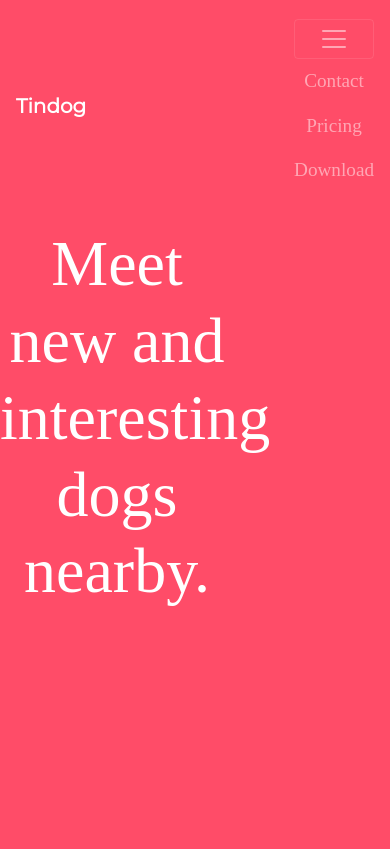
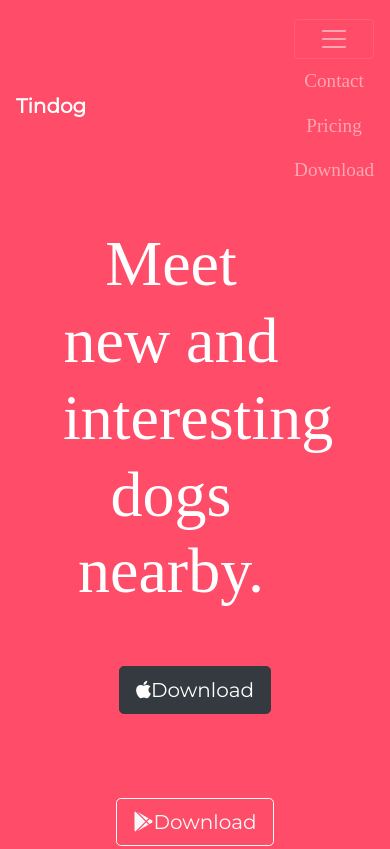
Before and after one commit to kushtasemi/TinDog-Start-semi, a plain HTML site: page index.html in a window 390 px wide. Shown: the top 849 px of the page. Drawn offline with nearby package versions, Linux system fonts and the light colour scheme.

Commit message:
responsive page

```diff
--- a/css/styles.css
+++ b/css/styles.css
@@ -2,15 +2,12 @@ body{
   font-family: "Montserrat"
 }
 
-/* ktu e dua shkrimin pak me djathas*/
 
 h1{
   font-family: "Montserrat-black";
   text-align: center;
   font-size: 4rem;
   width: 60%;
-  position: static;
-  padding-bottom: 4rem;
 
 }
 
--- a/index.html
+++ b/index.html
@@ -45,16 +45,16 @@
 
     <!-- Title -->
 
-    <div class="row">
+    <div class="row m-0">
       <div class="col-lg-6">
-      <h1>Meet new and interesting dogs nearby.</h1>
+        <h1 class="ml-5">Meet new and interesting dogs nearby.</h1>
 
-      <button type="button" class="btn btn-dark btn-lg"><i class="fa-brands fa-apple"></i>Download</button>
-      <button type="button" class="btn btn-outline-light btn-lg"><i class="fa-brands fa-google-play"></i></i>Download</button>
+        <button type="button" class="btn btn-dark btn-lg mt-5"><i class="fa-brands fa-apple"></i>Download</button>
+        <button type="button" class="btn btn-outline-light btn-lg mt-5"><i class="fa-brands fa-google-play"></i></i>Download</button>
       </div>
 
       <div class="col-lg-6 col-lg-4">
-      <img class="title-image"src="images/iphone6.png" alt="iphone-mockup">
+        <img class="title-image" src="images/iphone6.png" alt="iphone-mockup">
       </div>
 
   </section>
@@ -91,11 +91,11 @@
   <section id="testimonials">
     <div id="carouselExampleControls" class="carousel slide" data-ride="carousel">
 
+      <div class="carousel-inner">
 
-  <div class="carousel-inner">
         <div class="carousel-item active">
           <h2>I no longer have to sniff other dogs for love. I've found the hottest Corgi on TinDog. Woof.</h2>
-        <img class="testimonials-image"src="images/dog-img.jpg" alt="dog-profile">
+          <img class="testimonials-image" src="images/dog-img.jpg" alt="dog-profile">
           <em>Pebbles, New York</em>
         </div>
 
@@ -107,9 +107,6 @@
         </div>
         </diiv>
 
-
-
-
         <a class="carousel-control-prev" href="#carouselExampleControls" role="button" data-slide="prev">
           <span class="carousel-control-prev-icon" aria-hidden="true"></span>
           <span class="sr-only">Previous</span>
@@ -119,8 +116,6 @@
           <span class="sr-only">Next</span>
         </a>
       </div>
-
-
 
   </section>
 
@@ -173,11 +168,9 @@
         </div>
       </div>
 
-
       <div class="pricing-column col-lg-4">
         <div class="card">
           <div class="card-header">
-
             <h3>Mastiff</h3>
           </div>
           <div class="card-body">
@@ -190,26 +183,26 @@
           </div>
         </div>
       </div>
-
     </div>
-
-
   </section>
-
 
   <!-- Call to Action -->
 
   <section id="cta">
     <h3 class="cta-heading">Find the True Love of Your Dog's Life Today.</h3>
-    <button type="button" class="btn btn-dark btn-lg"><i class="fa-brands fa-apple"></i>Download</button>
-    <button type="button" class="btn btn-outline-light btn-lg"><i class="fa-brands fa-google-play"></i></i>Download</button>
+    <div class="col-lg-12 offset-lg-1">
 
+      <button type="button" class="btn btn-dark btn-lg mt-5"><i class="fa-brands fa-apple"></i>Download</button>
+      <button type="button" class="btn btn-outline-light btn-lg mt-5"><i class="fa-brands fa-google-play"></i></i>Download</button>
+    </div>
   </section>
 
 
   <!-- Footer -->
 
   <footer id="footer">
+    <div class="">
+
       <i class="social-icon fa-brands fa-facebook"></i>
       <i class="social-icon fa-brands fa-twitter"></i>
       <i class="social-icon fa-brands fa-instagram"></i>
@@ -217,6 +210,7 @@
 
       <p>© Copyright TinDog</p>
 
+    </div>
   </footer>
 
 
```
Lines whose indentation alone changed are shown as unchanged.
